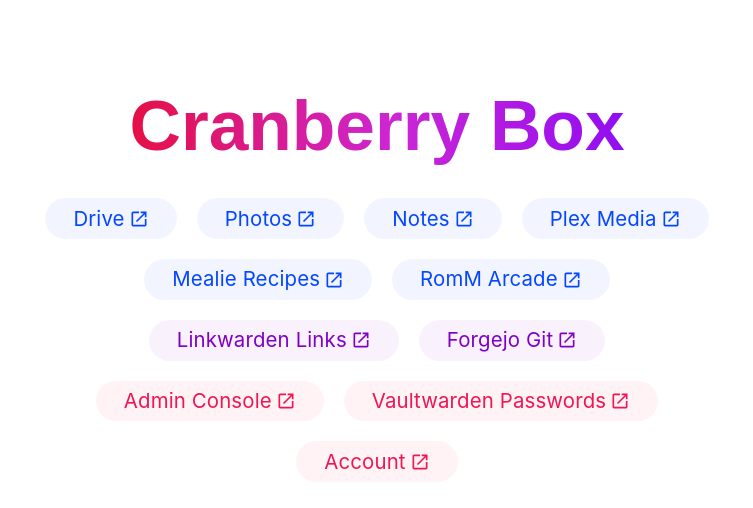
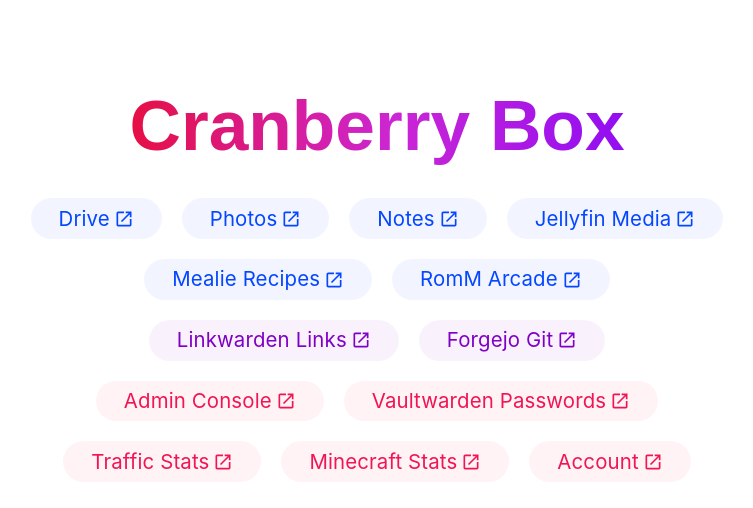
Before and after one commit to Electromasta/nasportal, an Angular app: page / in a window 1280 px wide. Shown: the top 508 px of the page, without its empty margins (263-1016 px from the left). Built offline with nearby package versions, Linux system fonts and the light colour scheme.

Commit message:
Jellyfin and stats links

```diff
--- a/src/app/app.component.html
+++ b/src/app/app.component.html
@@ -191,7 +191,7 @@
           { title: 'Drive', link: 'https://drive.cranberry-box.com', class: 'pill pill-blue' },
           { title: 'Photos', link: 'https://photos.cranberry-box.com', class: 'pill pill-blue' },
           { title: 'Notes', link: 'https://notes.cranberry-box.com', class: 'pill pill-blue' },
-          { title: 'Plex Media', link: 'https://app.plex.tv/desktop', class: 'pill pill-blue' },
+          { title: 'Jellyfin Media', link: 'https://jellyfin.cranberry-box.com', class: 'pill pill-blue' },
           { title: 'Mealie Recipes', link: 'https://mealie.cranberry-box.com', class: 'pill pill-blue' },
           { title: 'RomM Arcade', link: 'https://arcade.cranberry-box.com', class: 'pill pill-blue' },
 
@@ -200,6 +200,8 @@
 
           { title: 'Admin Console', link: 'https://dsm.cranberry-box.com', class: 'pill pill-red' },
           { title: 'Vaultwarden Passwords', link: 'https://vault.cranberry-box.com', class: 'pill pill-red' },
+          { title: 'Traffic Stats', link: 'https://stats.cranberry-box.com', class: 'pill pill-red' },
+          { title: 'Minecraft Stats', link: 'https://mcstats.cranberry-box.com', class: 'pill pill-red' },
           { title: 'Account', link: 'https://auth.cranberry-box.com', class: 'pill pill-red' },
         ]; track item.title) {
           <a
```
